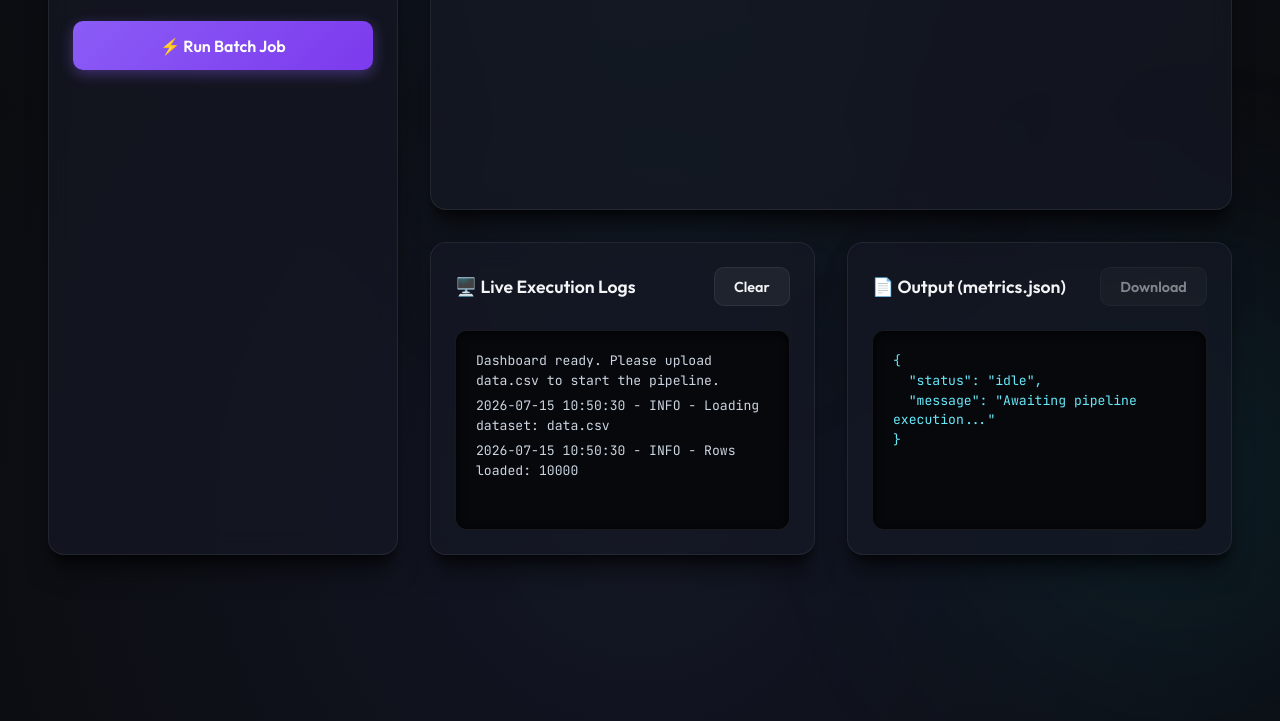
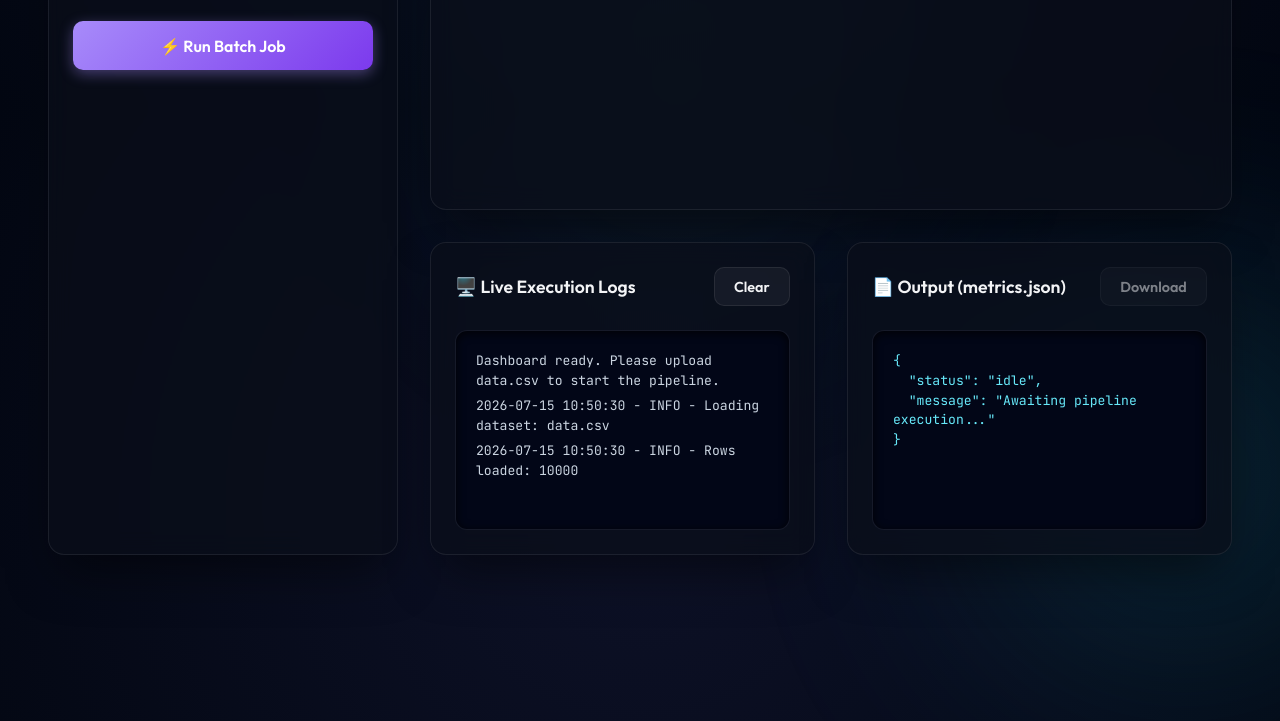
Before and after one commit to faisalhasan01/-MetaStackerBandit-, a plain HTML site: page index.html in a window 1280 px wide. Shown: the part 693-1414 px from the top of the page. Drawn offline with nearby package versions, Linux system fonts and the light colour scheme; no server answers.

Commit message:
Update UI background variables and glow opacities

```diff
--- a/index.css
+++ b/index.css
@@ -1,20 +1,20 @@
 @import url('https://fonts.googleapis.com/css2?family=JetBrains+Mono:wght@400;500;700&family=Outfit:wght@300;400;500;600;700&display=swap');
 
 :root {
-  --bg-color: #0b0c10;
-  --panel-bg: rgba(22, 26, 38, 0.65);
-  --panel-border: rgba(255, 255, 255, 0.07);
+  --bg-color: #030712;
+  --panel-bg: rgba(11, 15, 26, 0.72);
+  --panel-border: rgba(255, 255, 255, 0.08);
   --text-primary: #f3f4f6;
   --text-secondary: #9ca3af;
-  --accent-purple: #8b5cf6;
-  --accent-purple-glow: rgba(139, 92, 246, 0.4);
-  --accent-cyan: #06b6d4;
-  --accent-cyan-glow: rgba(6, 182, 212, 0.4);
-  --accent-green: #10b981;
-  --accent-green-glow: rgba(16, 185, 129, 0.3);
-  --accent-red: #ef4444;
-  --console-bg: #07080c;
-  --shadow-lg: 0 20px 25px -5px rgba(0, 0, 0, 0.5), 0 10px 10px -5px rgba(0, 0, 0, 0.5);
+  --accent-purple: #a78bfa;
+  --accent-purple-glow: rgba(167, 139, 250, 0.4);
+  --accent-cyan: #22d3ee;
+  --accent-cyan-glow: rgba(34, 211, 238, 0.4);
+  --accent-green: #34d399;
+  --accent-green-glow: rgba(52, 211, 153, 0.3);
+  --accent-red: #fb7185;
+  --console-bg: #020617;
+  --shadow-lg: 0 25px 50px -12px rgba(0, 0, 0, 0.5);
   --transition-speed: 0.3s;
 }
 
@@ -32,7 +32,7 @@ body {
   display: flex;
   flex-direction: column;
   background-image:
-    radial-gradient(circle at 50% 50%, rgba(20, 24, 38, 0.95) 0%, var(--bg-color) 100%);
+    radial-gradient(circle at 50% 50%, #0d1127 0%, var(--bg-color) 100%);
   background-attachment: fixed;
   overflow-x: hidden;
   position: relative;
@@ -49,7 +49,7 @@ body {
   filter: blur(120px);
   z-index: -1;
   pointer-events: none;
-  opacity: 0.14;
+  opacity: 0.20;
   animation: float-blob 20s ease-in-out infinite alternate;
 }
 
@@ -70,7 +70,7 @@ body {
   top: 35%;
   left: 25%;
   background: radial-gradient(circle, var(--accent-green) 0%, transparent 70%);
-  opacity: 0.07;
+  opacity: 0.10;
   animation-delay: -10s;
 }
 
```
